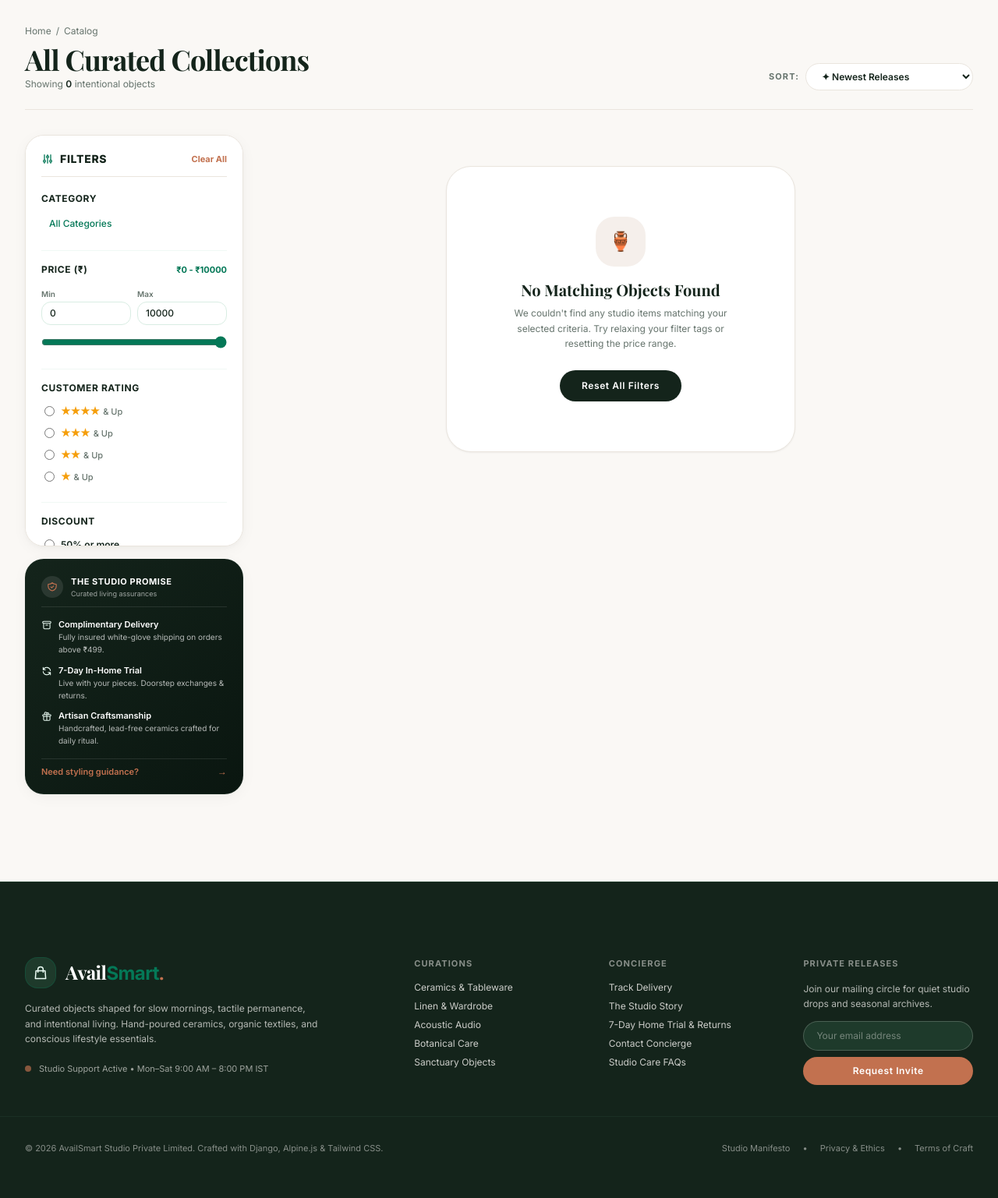
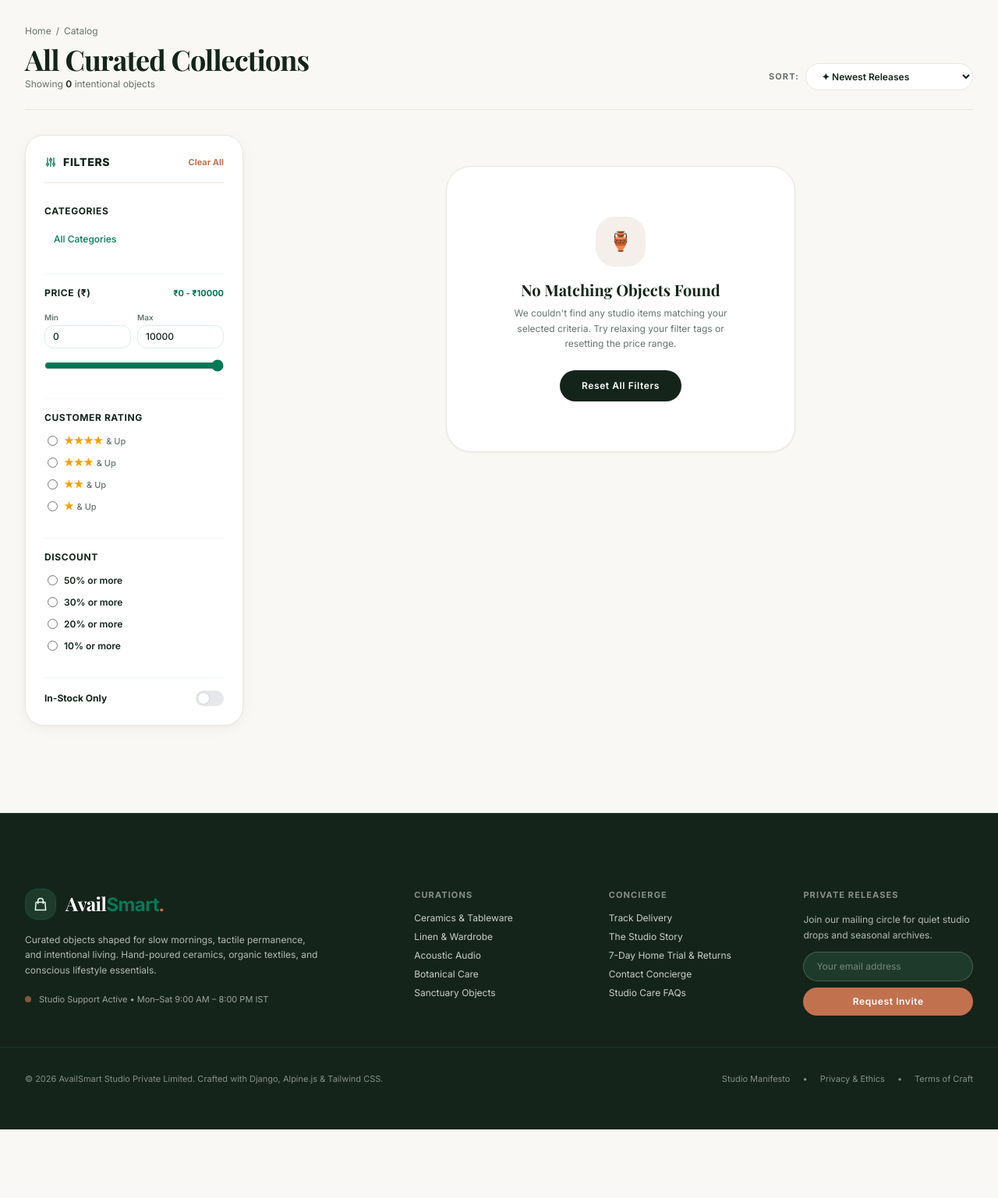
Before and after one commit to jobrecruitmentdev-lang/availsmartin, a Django app: page /catalog/ in a window 1280 px wide. Shown: the part 161-1698 px from the top of the page at 78% size. After the commit the page ends 1610 px from the top, so only its background shows below. Run offline with Django 5.2, Linux system fonts and the light colour scheme; data that the repository does not hold is empty; some libraries are stand-ins or nearby versions; some web fonts are replaced.

Commit message:
feat(ui): restore spacious full-length sidebar filter and remove studio promise card

```diff
--- a/templates/catalog/listing.html
+++ b/templates/catalog/listing.html
@@ -75,14 +75,11 @@
     <div class="grid grid-cols-1 lg:grid-cols-4 gap-8 items-start">
 
         <!-- ============================================== -->
-        <!-- DESKTOP FILTER SIDEBAR -->
+        <!-- DESKTOP FILTER SIDEBAR (Spacious & Full-Length) -->
         <!-- ============================================== -->
-        <aside class="hidden lg:block lg:col-span-1 space-y-4 sticky top-24">
+        <aside class="hidden lg:block lg:col-span-1 bg-white rounded-3xl border border-alabaster-border p-6 shadow-soft space-y-7">
 
-            <!-- Primary Filter Controls Card -->
-            <div class="bg-white rounded-3xl border border-alabaster-border p-5 shadow-soft space-y-5 max-h-[calc(100vh-17rem)] overflow-y-auto no-scrollbar">
-
-                <div class="flex items-center justify-between border-b border-alabaster-border pb-3">
+            <div class="flex items-center justify-between border-b border-alabaster-border pb-4">
                 <h3 class="text-sm font-black text-forest-dark uppercase tracking-wider flex items-center gap-2">
                     <svg class="w-4 h-4 text-emerald" fill="none" stroke="currentColor" viewBox="0 0 24 24"><path stroke-linecap="round" stroke-linejoin="round" stroke-width="2" d="M12 6V4m0 2a2 2 0 100 4m0-4a2 2 0 110 4m-6 8a2 2 0 100-4m0 4a2 2 0 110-4m0 4v2m0-6V4m6 6v10m6-2a2 2 0 100-4m0 4a2 2 0 110-4m0 4v2m0-6V4"/></svg>
                     <span>Filters</span>
@@ -98,13 +95,13 @@
 
             <!-- Categories Accordion -->
             <div>
-                    <h4 class="text-xs font-bold text-textMain uppercase tracking-wider mb-2.5">Category</h4>
-                    <div class="space-y-1 text-xs max-h-48 overflow-y-auto pr-1 no-scrollbar">
+                <h4 class="text-xs font-bold text-textMain uppercase tracking-wider mb-3">Categories</h4>
+                <div class="space-y-1.5 text-xs">
                     <a
                         href="/catalog/"
                         @click.prevent="setCategory('')"
-                        class="block px-2.5 py-1.5 rounded-xl font-medium transition"
-                        :class="!category ? 'bg-mint-soft text-emerald font-bold' : 'text-textMuted hover:bg-mint-tint hover:text-emerald'"
+                        class="block px-3 py-2 rounded-xl font-medium transition"
+                        :class="!category ? 'bg-mint-soft text-emerald font-bold' : 'text-textMuted hover:bg-[#FAF8F5] hover:text-emerald'"
                     >
                         All Categories
                     </a>
@@ -347,54 +344,6 @@
                     >
                     <div class="w-9 h-5 bg-gray-200 peer-focus:outline-none rounded-full peer peer-checked:after:translate-x-full peer-checked:after:border-white after:content-[''] after:absolute after:top-[2px] after:left-[2px] after:bg-white after:border-gray-300 after:border after:rounded-full after:h-4 after:w-4 after:transition-all peer-checked:bg-emerald"></div>
                 </label>
-            </div>
-
-        </div>
-
-        <!-- Luxury Studio Assurance Card (Permanently Accompanies Product Grid) -->
-        <div class="bg-gradient-to-br from-[#14241B] to-[#0A1610] rounded-3xl p-5 text-white shadow-soft border border-forest-light/20 space-y-3.5">
-            <div class="flex items-center gap-2.5 pb-2.5 border-b border-white/10">
-                <div class="w-7 h-7 rounded-full bg-white/10 flex items-center justify-center text-clay shrink-0">
-                    <svg class="w-3.5 h-3.5" fill="none" stroke="currentColor" viewBox="0 0 24 24"><path stroke-linecap="round" stroke-linejoin="round" stroke-width="2" d="M9 12l2 2 4-4m5.618-4.016A11.955 11.955 0 0112 2.944a11.955 11.955 0 01-8.618 3.04A12.02 12.02 0 003 9c0 5.591 3.824 10.29 9 11.622 5.176-1.332 9-6.03 9-11.622 0-1.042-.133-2.052-.382-3.016z"/></svg>
-                </div>
-                <div>
-                    <h5 class="text-[11px] font-bold tracking-wider text-white uppercase font-sans">The Studio Promise</h5>
-                    <p class="text-[9px] text-white/60">Curated living assurances</p>
-                </div>
-            </div>
-
-            <div class="space-y-2.5 text-xs">
-                <div class="flex items-start gap-2">
-                    <svg class="w-3.5 h-3.5 text-emerald-tint shrink-0 mt-0.5" fill="none" stroke="currentColor" viewBox="0 0 24 24"><path stroke-linecap="round" stroke-linejoin="round" stroke-width="1.8" d="M5 8h14M5 8a2 2 0 110-4h14a2 2 0 110 4M5 8v10a2 2 0 002 2h10a2 2 0 002-2V8m-9 4h4"/></svg>
-                    <div>
-                        <span class="font-semibold text-white block text-[11px]">Complimentary Delivery</span>
-                        <span class="text-[10px] text-white/70 leading-relaxed block">Fully insured white-glove shipping on orders above ₹499.</span>
-                    </div>
-                </div>
-
-                <div class="flex items-start gap-2">
-                    <svg class="w-3.5 h-3.5 text-emerald-tint shrink-0 mt-0.5" fill="none" stroke="currentColor" viewBox="0 0 24 24"><path stroke-linecap="round" stroke-linejoin="round" stroke-width="1.8" d="M4 4v5h.582m15.356 2A8.001 8.001 0 004.582 9m0 0H9m11 11v-5h-.581m0 0a8.003 8.003 0 01-15.357-2m15.357 2H15"/></svg>
-                    <div>
-                        <span class="font-semibold text-white block text-[11px]">7-Day In-Home Trial</span>
-                        <span class="text-[10px] text-white/70 leading-relaxed block">Live with your pieces. Doorstep exchanges & returns.</span>
-                    </div>
-                </div>
-
-                <div class="flex items-start gap-2">
-                    <svg class="w-3.5 h-3.5 text-emerald-tint shrink-0 mt-0.5" fill="none" stroke="currentColor" viewBox="0 0 24 24"><path stroke-linecap="round" stroke-linejoin="round" stroke-width="1.8" d="M12 8v13m0-13V6a2 2 0 112 2h-2zm0 0V5.5A2.5 2.5 0 109.5 8H12zm-7 4h14M5 12a2 2 0 110-4h14a2 2 0 110 4m-14 0v7a2 2 0 002 2h10a2 2 0 002-2v-7"/></svg>
-                    <div>
-                        <span class="font-semibold text-white block text-[11px]">Artisan Craftsmanship</span>
-                        <span class="text-[10px] text-white/70 leading-relaxed block">Handcrafted, lead-free ceramics crafted for daily ritual.</span>
-                    </div>
-                </div>
-            </div>
-
-            <div class="pt-2 border-t border-white/10">
-                <a href="{% url 'catalog:contact' %}" class="flex items-center justify-between text-[11px] font-semibold text-clay hover:text-white transition">
-                    <span>Need styling guidance?</span>
-                    <span class="text-xs">&rarr;</span>
-                </a>
-            </div>
             </div>
 
         </aside>
```
Lines whose indentation alone changed are shown as unchanged.
